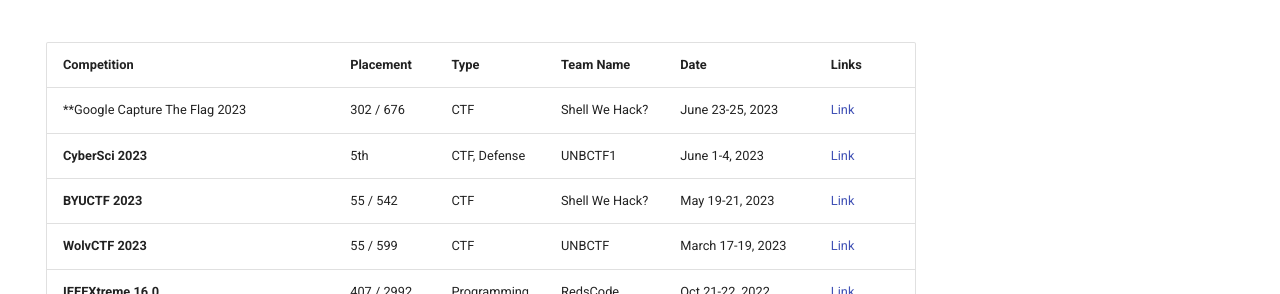
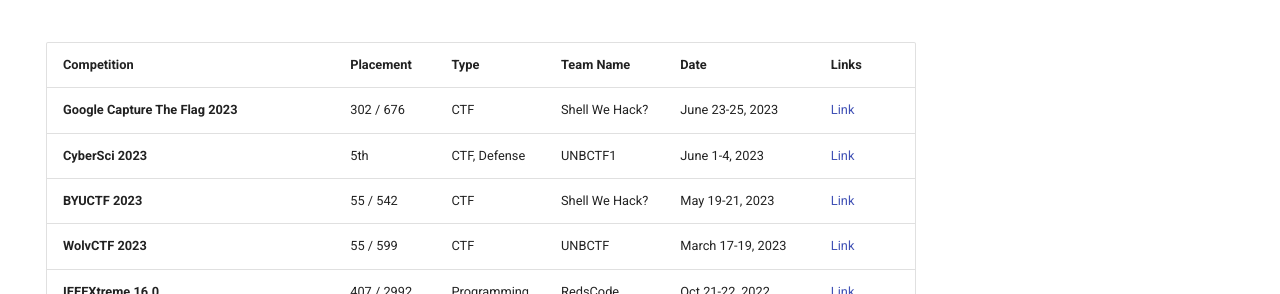
Before and after one commit to iamsilk/silk.one, an MkDocs documentation site: the page built from docs/competitions.md, in a window 1280 px wide and 923 px high. Shown: the part 186-480 px from the top of the window. Built offline with MkDocs 1.6.1 and Material for MkDocs 9.7.7, drawn with Linux system fonts in a browser that asks for light colours.

```diff
--- a/docs/competitions.md
+++ b/docs/competitions.md
@@ -8,7 +8,7 @@ hide:
 
 | Competition                                      | Placement     | Type         | Team Name        | Date                      | Links                                                                                   |
 | ------------------------------------------------ | ------------- | ------------ | ---------------- | ------------------------- | --------------------------------------------------------------------------------------- |
-| **Google Capture The Flag 2023                   | 302 / 676     | CTF          | Shell We Hack?   | June 23-25, 2023          | [Link](https://ctftime.org/event/1929)                                                  |
+| **Google Capture The Flag 2023**                 | 302 / 676     | CTF          | Shell We Hack?   | June 23-25, 2023          | [Link](https://ctftime.org/event/1929)                                                  |
 | **CyberSci 2023**                                | 5th           | CTF, Defense | UNBCTF1          | June 1-4, 2023            | [Link](https://cybersecuritychallenge.ca/en/)                                           |
 | **BYUCTF 2023**                                  | 55 / 542      | CTF          | Shell We Hack?   | May 19-21, 2023           | [Link](https://ctftime.org/event/1935)                                                  |
 | **WolvCTF 2023**                                 | 55 / 599      | CTF          | UNBCTF           | March 17-19, 2023         | [Link](https://ctftime.org/event/1866/)                                                 |
```
